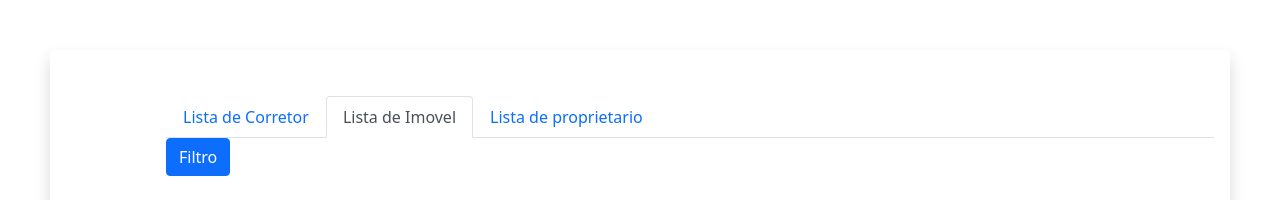
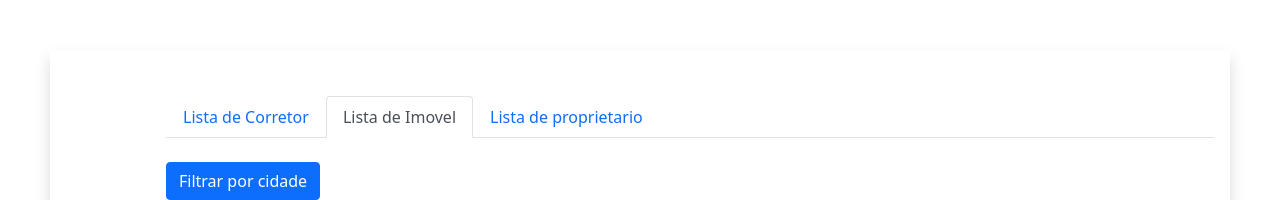
Before and after one commit to GuilhermeHenrique659/project_imobilfacil, a Flask app: page / in a window 1280 px wide, after a click on "Lista de Imovel". Shown: the part 100-300 px from the top of the page. Run offline with Flask 2, Linux system fonts and the light colour scheme; the visitor is signed in with stand-in values (Sample User, id 1); data that the repository does not hold is empty; some libraries are stand-ins or nearby versions.

Commit message:
filtro cidade

```diff
--- a/dao.py
+++ b/dao.py
@@ -103,9 +103,13 @@ class imovelDao:
         cursor.execute(SQL_BUSCA_IMOB_ID, (id,))
         tupla = cursor.fetchone()
         tipo = Tipo(id_tipo=tupla[25], tipo_nome=tupla[26])
+
         cidade = Cidade(id_cidade=tupla[27], cidade_nome=tupla[28])
+
         bairro = Bairro(id_bairro=tupla[29], bairro_nome=tupla[30], id_cid=tupla[31],bairro_cidade_nome=tupla[28])
+
         proprietario = Proprietario(tupla[19], tupla[20], tupla[21], tupla[22], tupla[23], tupla[24], tupla[18])
+
         imovel = Imovel(tipo, tupla[4], cidade, bairro, tupla[7], tupla[8], tupla[9], tupla[10], tupla[12], tupla[13],
                         proprietario, tupla[2], tupla[11], tupla[14], tupla[15], tupla[16], tupla[17], imob_id=tupla[0])
         del tipo, cidade, bairro, proprietario
--- a/main.py
+++ b/main.py
@@ -84,10 +84,17 @@ def deleta_imovel(id):
     Imovel_Dao.deletar_imob(id)
     return redirect('/')
 
-@app.route('/filtro/<int:id>')
-def filtro(id):
-    lista = Imovel_Dao.filtra(id)
-    return render_template('lista.html', lista = lista)
+@app.route('/filtro_cidade', methods=['POST'])
+def filtro():
+    id = request.form['cidade']
+    if id == "0":
+        lista_imob = Imovel_Dao.listar()
+    else:
+        lista_imob = Imovel_Dao.filtra(id)
+    lista_prop = Proprietario_dao.listar()
+    lista_corr = Corretores_dao.listar()
+    lista_cidades = CidadeDao.lista()
+    return render_template('lista.html', corretores=lista_corr, lista=lista_imob, proprietarios=lista_prop, cidades=lista_cidades)
 
 #editar_imovel
 @app.route('/editar_imovel/<int:id>')
--- a/templates/lista.html
+++ b/templates/lista.html
@@ -1,12 +1,12 @@
 {% extends "template.html" %}
 {% block conteudo %}
 
-
 <div class="modal fade" id="FiltroModal" tabindex="-1" aria-labelledby="exampleModalLabel" aria-hidden="true">
+  <form class="row g-3" action="/filtro_cidade" method="post">
   <div class="modal-dialog">
     <div class="modal-content">
       <div class="modal-header">
-        <h5 class="modal-title" id="TipoModalLabel">Filtrar cidade</h5>
+        <h5 class="modal-title" id="FiltroModalLabel">Filtrar cidade</h5>
         <button type="button" class="btn-close" data-bs-dismiss="modal" aria-label="Close"></button>
       </div>
       <div class="modal-body">
@@ -22,10 +22,11 @@
       </div>
       <div class="modal-footer">
         <button type="button" class="btn btn-secondary" data-bs-dismiss="modal">Fechar</button>
-        <a href="{{url_for('filtro',id=1)}}"><button type="button" class="btn btn-primary">Filtrar</button></a>
+        <button type="submit" class="btn btn-dark">Salvar</button>
       </div>
     </div>
   </div>
+  </form>
 </div>
 
 <div class="content-list">
@@ -67,7 +68,8 @@
       </table>
     </div>
     <div class="tab-pane fade" id="nav-imovel" role="tabpanel" aria-labelledby="nav-imovel-tab">
-      <button type="button" class="btn btn-primary" data-bs-toggle="modal" data-bs-target="#FiltroModal">Filtro</button>
+      <br>
+      <button type="button" class="btn btn-primary" data-bs-toggle="modal" data-bs-target="#FiltroModal">Filtrar por cidade</button>
       <div>
         <br>
         <table class="table table-striped table-responsive table-bordered">
```
Also changed, not shown: models.py (+0 -13 lines).
